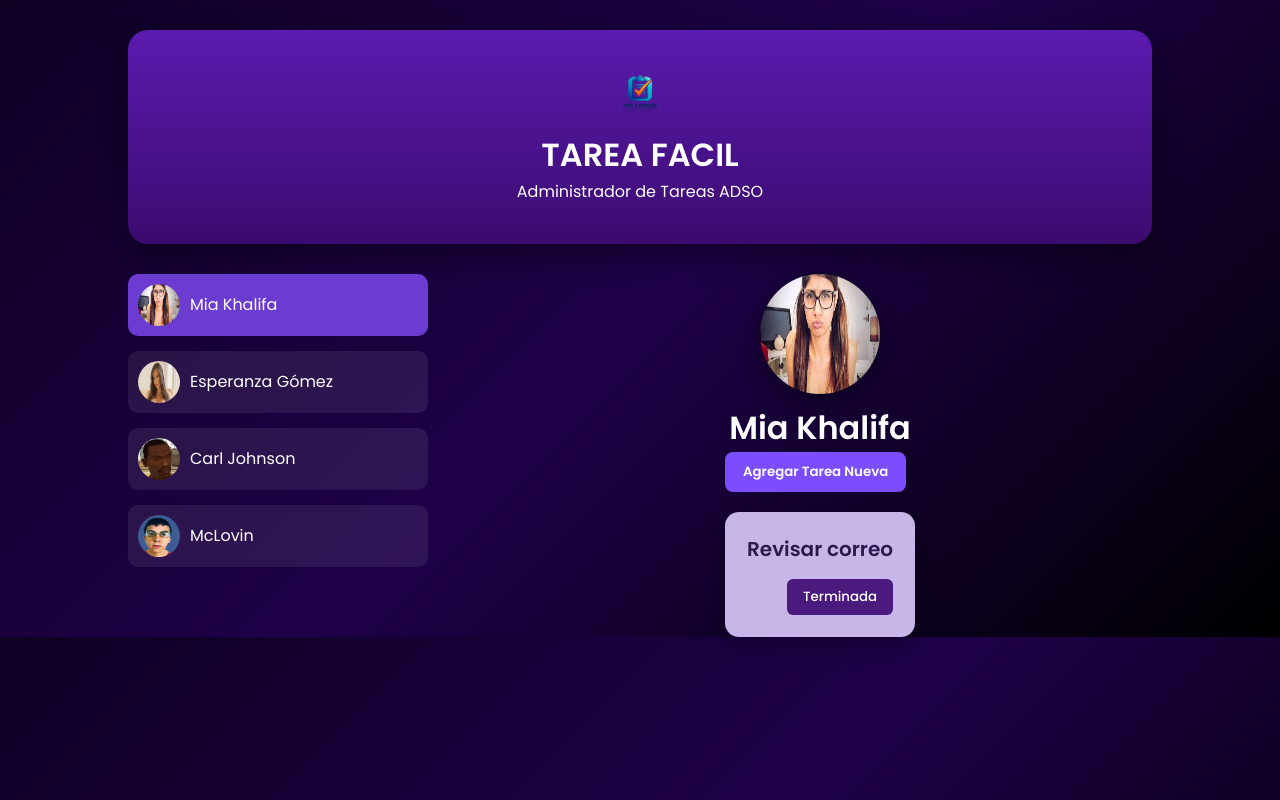
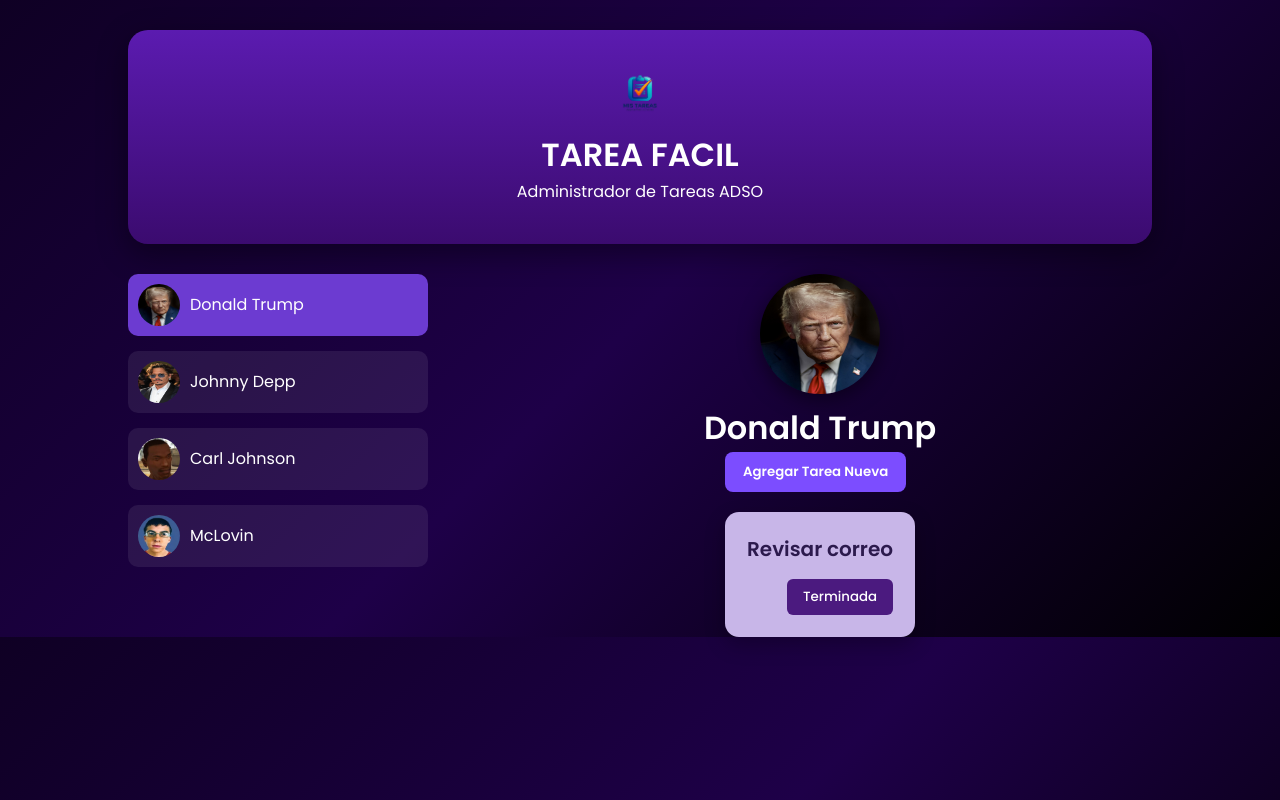
Before and after one commit to SebasBorda1212/TAREAS, an Angular app: page / in a window 1280 px wide. Built offline with nearby package versions, Linux system fonts and the light colour scheme.

Commit message:
Actualización

```diff
--- a/src/app/usuarios-falsos.ts
+++ b/src/app/usuarios-falsos.ts
@@ -2,7 +2,7 @@ export const USUARIOS_FALSOS = [
 
 {
 id:'u1',
-nombre:'Mia Khalifa',
+nombre:'Donald Trump',
 avatar:'user-1.jpg',
 tareas:[
 {id:'t1',titulo:'Revisar correo',completado:false},
@@ -12,7 +12,7 @@ tareas:[
 
 {
 id:'u2',
-nombre:'Esperanza Gómez',
+nombre:'Johnny Depp',
 avatar:'user-2.jpg',
 tareas:[
 {id:'t3',titulo:'Comprar materiales',completado:false}
```
Also changed, not shown: public/user-1.jpg, public/user-2.jpg.
